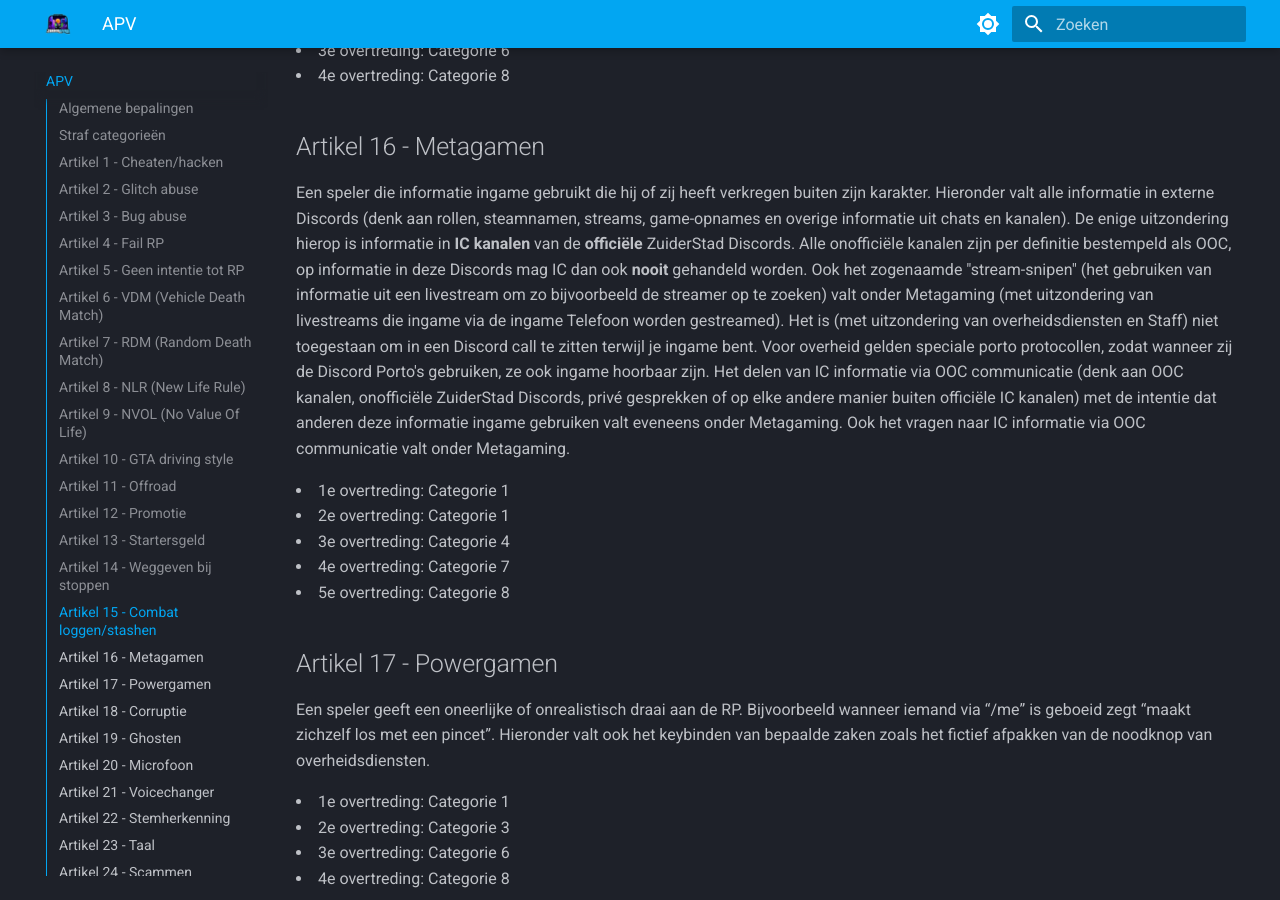
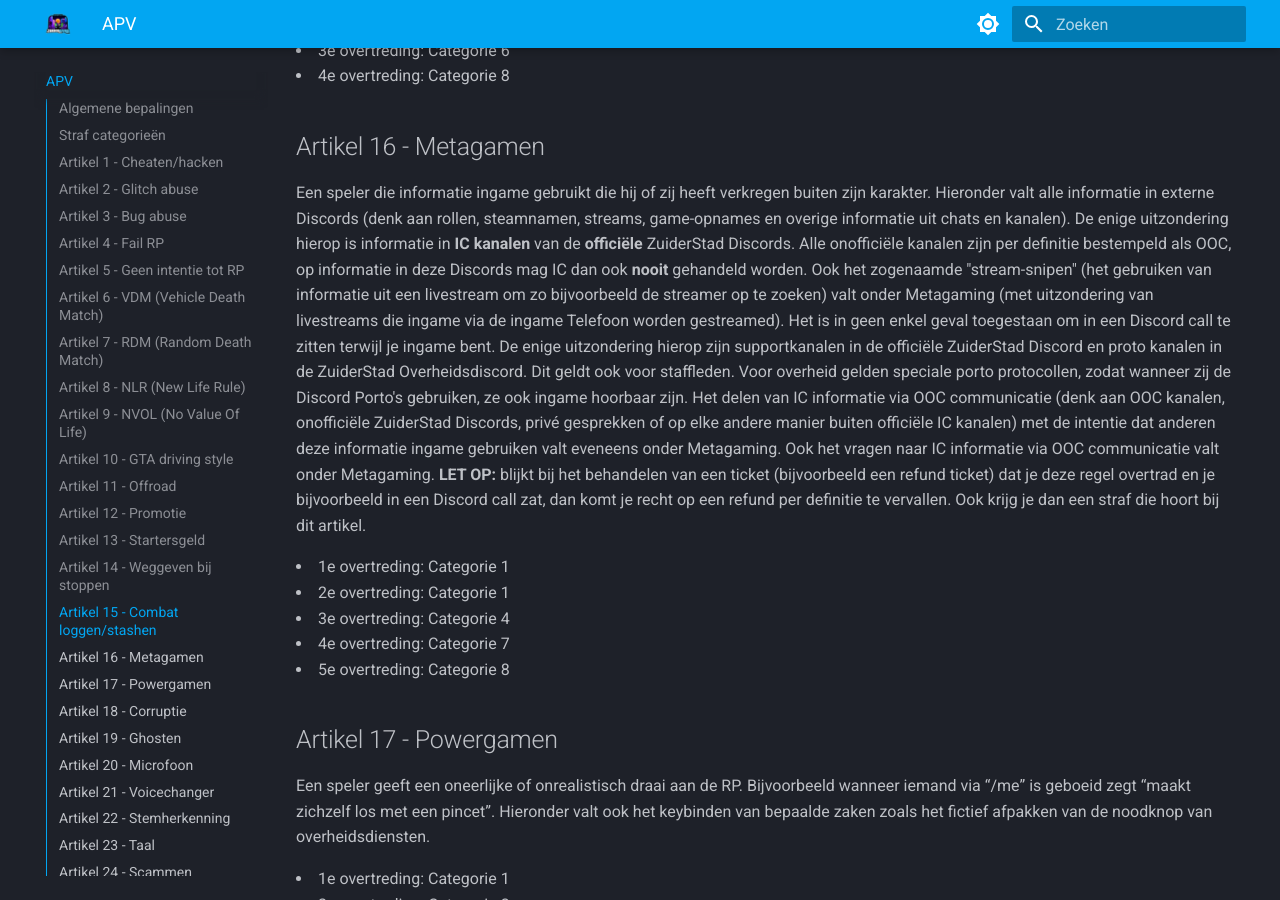
Before and after one commit to ZuiderStad-RP/regels, an MkDocs documentation site: the page built from docs/apv.md, in a window 1280 px wide and 900 px high, scrolled down 4333 px. Built offline with MkDocs 1.6.1 and Material for MkDocs 9.7.7, drawn with Linux system fonts in a browser that asks for light colours.

Commit message:
Update apv.md

```diff
--- a/docs/apv.md
+++ b/docs/apv.md
@@ -112,7 +112,8 @@ Een speler die tijdens of binnen 10 minuten na deelnemen aan een (crimineel) RP
 <li>4e overtreding: Categorie 8</li>
 
 ## Artikel 16 - Metagamen
-Een speler die informatie ingame gebruikt die hij of zij heeft verkregen buiten zijn karakter. Hieronder valt alle informatie in externe Discords (denk aan rollen, steamnamen, streams, game-opnames en overige informatie uit chats en kanalen). De enige uitzondering hierop is informatie in <b>IC kanalen</b> van de <b>officiële</b> ZuiderStad Discords. Alle onofficiële kanalen zijn per definitie bestempeld als OOC, op informatie in deze Discords mag IC dan ook <b>nooit</b> gehandeld worden. Ook het zogenaamde "stream-snipen" (het gebruiken van informatie uit een livestream om zo bijvoorbeeld de streamer op te zoeken) valt onder Metagaming (met uitzondering van livestreams die ingame via de ingame Telefoon worden gestreamed). Het is (met uitzondering van overheidsdiensten en Staff) niet toegestaan om in een Discord call te zitten terwijl je ingame bent. Voor overheid gelden speciale porto protocollen, zodat wanneer zij de Discord Porto's gebruiken, ze ook ingame hoorbaar zijn. Het delen van IC informatie via OOC communicatie (denk aan OOC kanalen, onofficiële ZuiderStad Discords, privé gesprekken of op elke andere manier buiten officiële IC kanalen) met de intentie dat anderen deze informatie ingame gebruiken valt eveneens onder Metagaming. Ook het vragen naar IC informatie via OOC communicatie valt onder Metagaming.
+Een speler die informatie ingame gebruikt die hij of zij heeft verkregen buiten zijn karakter. Hieronder valt alle informatie in externe Discords (denk aan rollen, steamnamen, streams, game-opnames en overige informatie uit chats en kanalen). De enige uitzondering hierop is informatie in <b>IC kanalen</b> van de <b>officiële</b> ZuiderStad Discords. Alle onofficiële kanalen zijn per definitie bestempeld als OOC, op informatie in deze Discords mag IC dan ook <b>nooit</b> gehandeld worden. Ook het zogenaamde "stream-snipen" (het gebruiken van informatie uit een livestream om zo bijvoorbeeld de streamer op te zoeken) valt onder Metagaming (met uitzondering van livestreams die ingame via de ingame Telefoon worden gestreamed). Het is in geen enkel geval toegestaan om in een Discord call te zitten terwijl je ingame bent. De enige uitzondering hierop zijn supportkanalen in de officiële ZuiderStad Discord en proto kanalen in de ZuiderStad Overheidsdiscord. Dit geldt ook voor staffleden. Voor overheid gelden speciale porto protocollen, zodat wanneer zij de Discord Porto's gebruiken, ze ook ingame hoorbaar zijn. Het delen van IC informatie via OOC communicatie (denk aan OOC kanalen, onofficiële ZuiderStad Discords, privé gesprekken of op elke andere manier buiten officiële IC kanalen) met de intentie dat anderen deze informatie ingame gebruiken valt eveneens onder Metagaming. Ook het vragen naar IC informatie via OOC communicatie valt onder Metagaming.
+<b>LET OP: </b> blijkt bij het behandelen van een ticket (bijvoorbeeld een refund ticket) dat je deze regel overtrad en je bijvoorbeeld in een Discord call zat, dan komt je recht op een refund per definitie te vervallen. Ook krijg je dan een straf die hoort bij dit artikel.
 <li>1e overtreding: Categorie 1</li>
 <li>2e overtreding: Categorie 1</li>
 <li>3e overtreding: Categorie 4</li>
```
